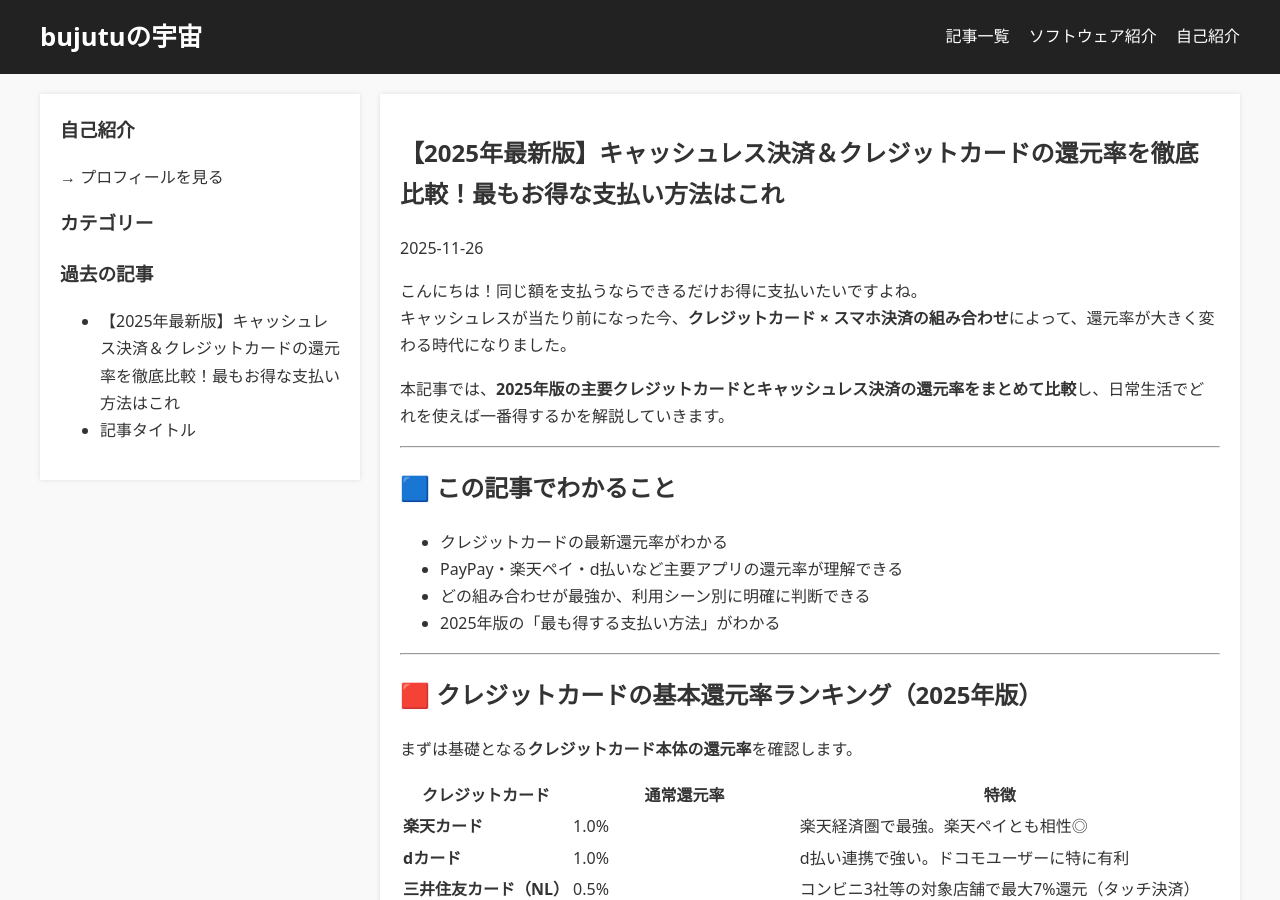
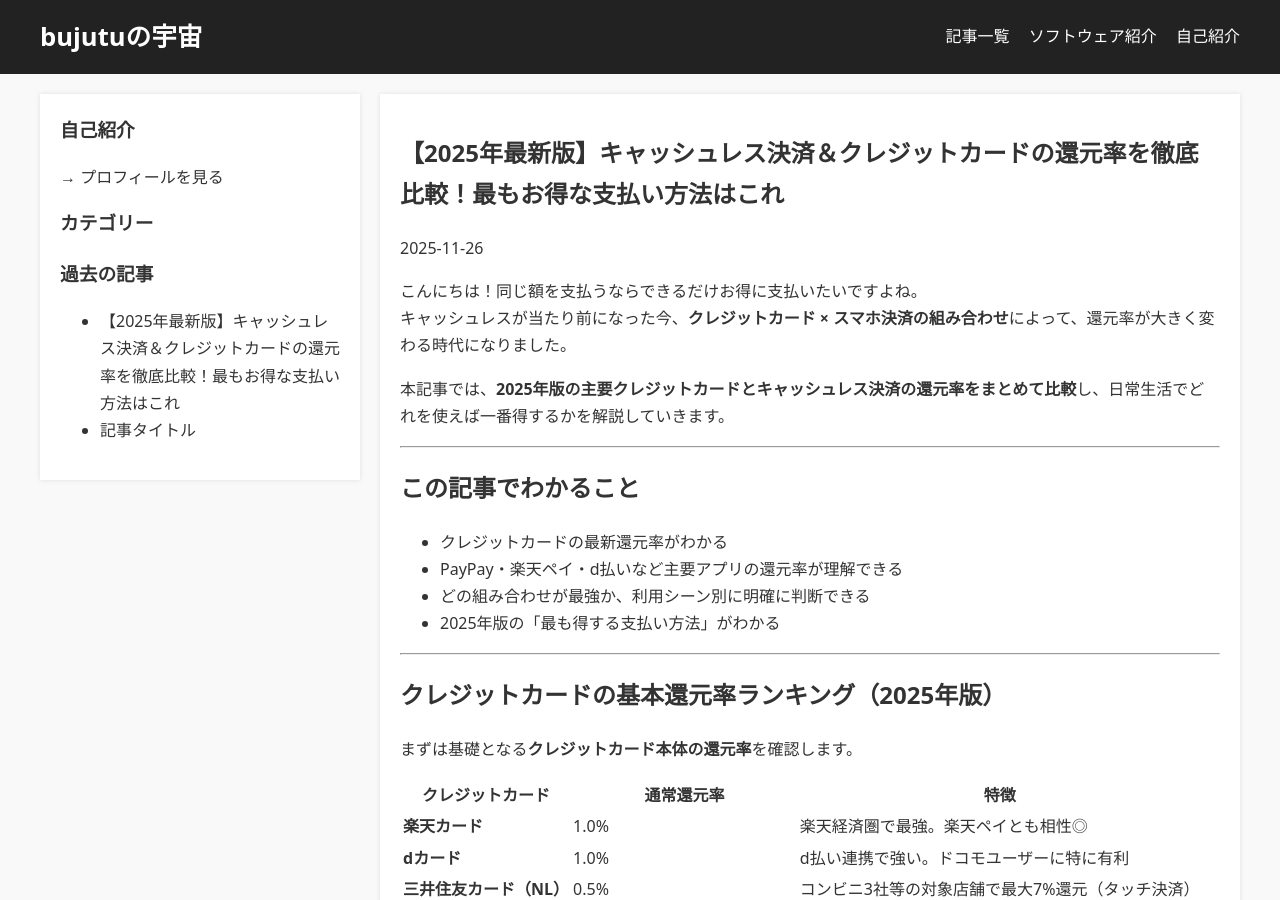
Before and after one commit to bujutu/bujutu.github.io, a Jekyll site: the page built from _posts/2025-11-26-01.md, in a window 1280 px wide and 900 px high. Built offline with Jekyll 4.4.1, drawn with Linux system fonts in a browser that asks for light colours; some of the changed text lies outside the part shown.

Commit message:
Update 2025-11-26-01.md

```diff
--- a/_posts/2025-11-26-01.md
+++ b/_posts/2025-11-26-01.md
@@ -9,7 +9,7 @@
 
 ---
 
-## 🟦 この記事でわかること
+## この記事でわかること
 
 - クレジットカードの最新還元率がわかる
 - PayPay・楽天ペイ・d払いなど主要アプリの還元率が理解できる
@@ -18,7 +18,7 @@
 
 ---
 
-# 🟥 クレジットカードの基本還元率ランキング（2025年版）
+# クレジットカードの基本還元率ランキング（2025年版）
 
 まずは基礎となる**クレジットカード本体の還元率**を確認します。
 
@@ -139,7 +139,7 @@
 
 ---
 
-# 🟦 まとめ：支払い方法は“場面ごとに最適化”すると最強
+# まとめ：支払い方法は“場面ごとに最適化”すると最強
 
 キャッシュレス決済とクレジットカードは、
 **「これ1つで全て最強」なものは存在しません。**
```
